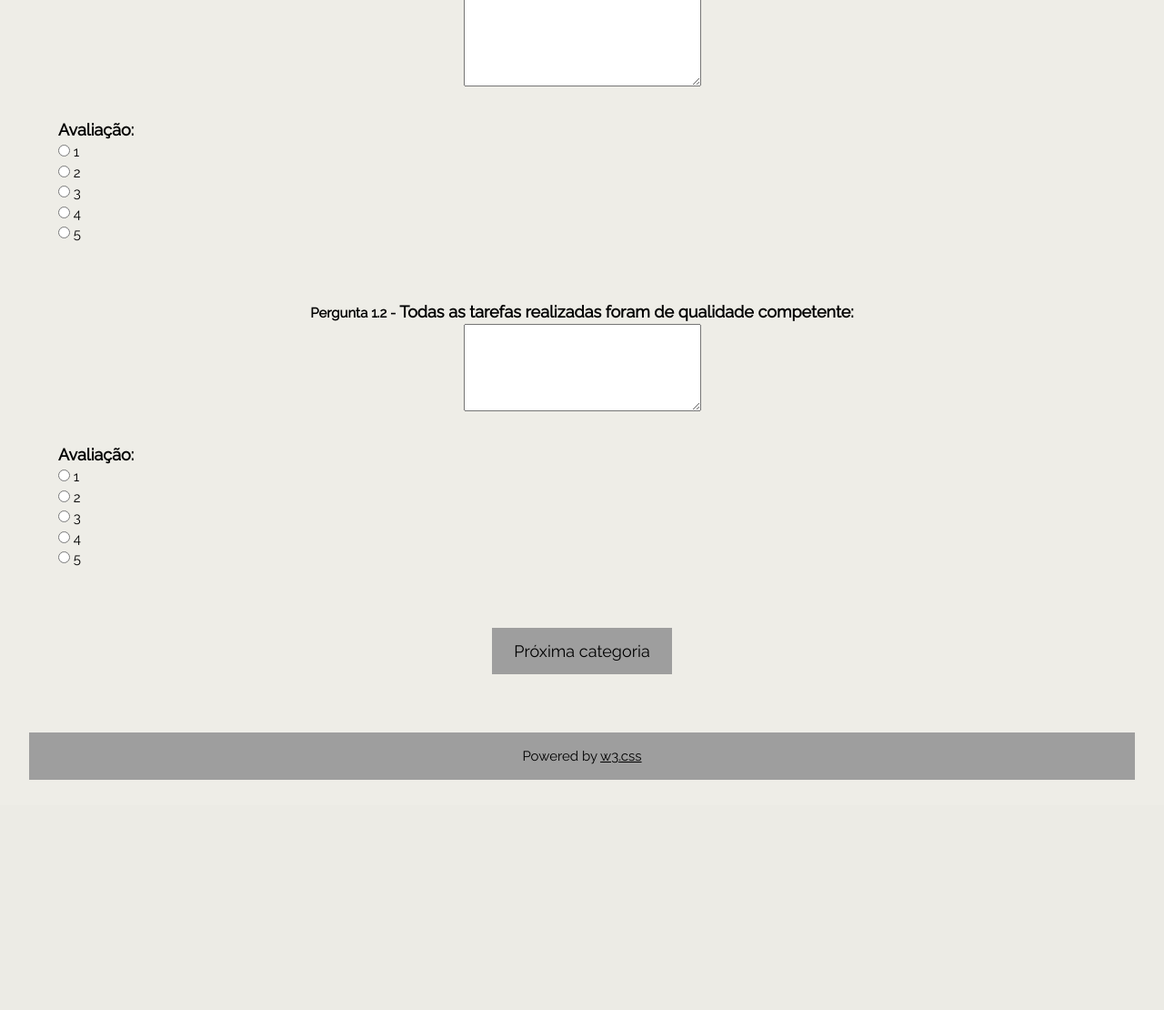
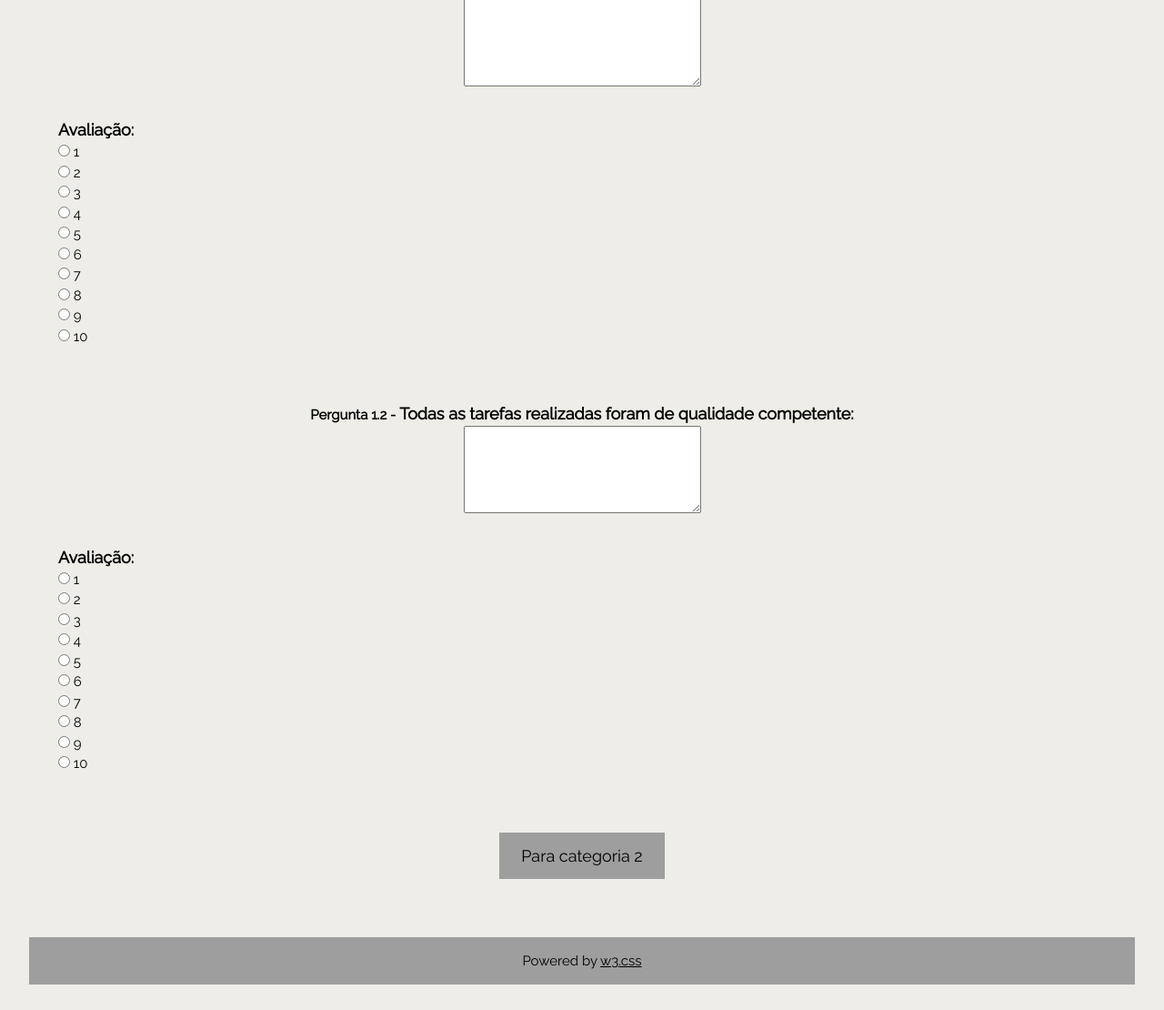
Before and after one commit to 15483114/Gest-oEmpresarial, a Flask app: page / in a window 1280 px wide. Shown: the part 821-1931 px from the top of the page at 91% size. Before the commit the page ends 1678 px from the top, so only its background shows below. Run offline with Flask 2, Linux system fonts and the light colour scheme; some libraries are stand-ins or nearby versions.

Commit message:
atualizações para cat 1

```diff
--- a/app.py
+++ b/app.py
@@ -12,11 +12,18 @@ app = Flask(__name__)
 BASE_DIR = os.path.dirname(os.path.abspath(__file__))
 
 id_data = []
+categoria_1_data = []
+categoria_2_data = []
 
 def __salvar_dados_csv():
     str_dados = ''
+
     for dado in id_data :
         str_dados = str_dados + dado + ','
+
+    for dado in categoria_1_data :
+        str_dados = str_dados + dado + ','
+
     str_dados = str_dados + '\n'
 
     with open(BASE_DIR + '/surveys/survey_samp_1.csv','a+') as myfile: # use a+ to append and create file if it doesn't exist
@@ -64,7 +71,7 @@ def cat1_survey_page():
         if aval_1_1 == '':
             missing_required_answers_list.append('Avaliação para pergunta 1.1')
         if pergunta_1_2 == '':
-            missing_required_answers_list.append('GPergunta 1.2')
+            missing_required_answers_list.append('Pergunta 1.2')
         if aval_1_2 == '':
             missing_required_answers_list.append('Avaliação para pergunta 1.2')
 
@@ -86,13 +93,13 @@ def cat1_survey_page():
             id_data.append(email)
             id_data.append(genero)
 
-            id_data.append(pergunta_1_1)
-            id_data.append(aval_1_1)
-            id_data.append(pergunta_1_2)
-            id_data.append(aval_1_2)
+            categoria_1_data.append(pergunta_1_1)
+            categoria_1_data.append(aval_1_1)
+            categoria_1_data.append(pergunta_1_2)
+            categoria_1_data.append(aval_1_2)
 
             __salvar_dados_csv()
-            #return render_template('cat2.html')
+            return render_template('cat2.html')
 
     return render_template('cat1.html',
                             message = Markup(message),
--- a/templates/cat1.html
+++ b/templates/cat1.html
@@ -96,7 +96,12 @@
             <input type="radio" name="aval_1_1" value="2"> 2</input><br>
             <input type="radio" name="aval_1_1" value="3"> 3</input><br>
             <input type="radio" name="aval_1_1" value="4"> 4</input><br>
-            <input type="radio" name="aval_1_1" value="5"> 5</input>
+            <input type="radio" name="aval_1_1" value="5"> 5</input><br>
+            <input type="radio" name="aval_1_1" value="6"> 6</input><br>
+            <input type="radio" name="aval_1_1" value="7"> 7</input><br>
+            <input type="radio" name="aval_1_1" value="8"> 8</input><br>
+            <input type="radio" name="aval_1_1" value="9"> 9</input><br>
+            <input type="radio" name="aval_1_1" value="10"> 10</input>
           </div>
         </div>
 
@@ -113,13 +118,18 @@
             <input type="radio" name="aval_1_2" value="2"> 2</input><br>
             <input type="radio" name="aval_1_2" value="3"> 3</input><br>
             <input type="radio" name="aval_1_2" value="4"> 4</input><br>
-            <input type="radio" name="aval_1_2" value="5"> 5</input>
+            <input type="radio" name="aval_1_2" value="5"> 5</input><br>
+            <input type="radio" name="aval_1_2" value="6"> 6</input><br>
+            <input type="radio" name="aval_1_2" value="7"> 7</input><br>
+            <input type="radio" name="aval_1_2" value="8"> 8</input><br>
+            <input type="radio" name="aval_1_2" value="9"> 9</input><br>
+            <input type="radio" name="aval_1_2" value="10"> 10</input>
           </div>
         </div>
 
 
         <div class="w3-row-padding w3-padding-16 w3-center">
-          <input type="submit" id="submitButton" value="Próxima categoria" name="submit"
+          <input type="submit" id="para_cat_to_2" value="Para categoria 2" name="Para categoria 2"
           class="w3-button w3-gray w3-padding-large w3-large w3-margin-top">
         </div>
 
```
Also changed, not shown: surveys/survey_samp_1.csv (+9 -1 lines).
